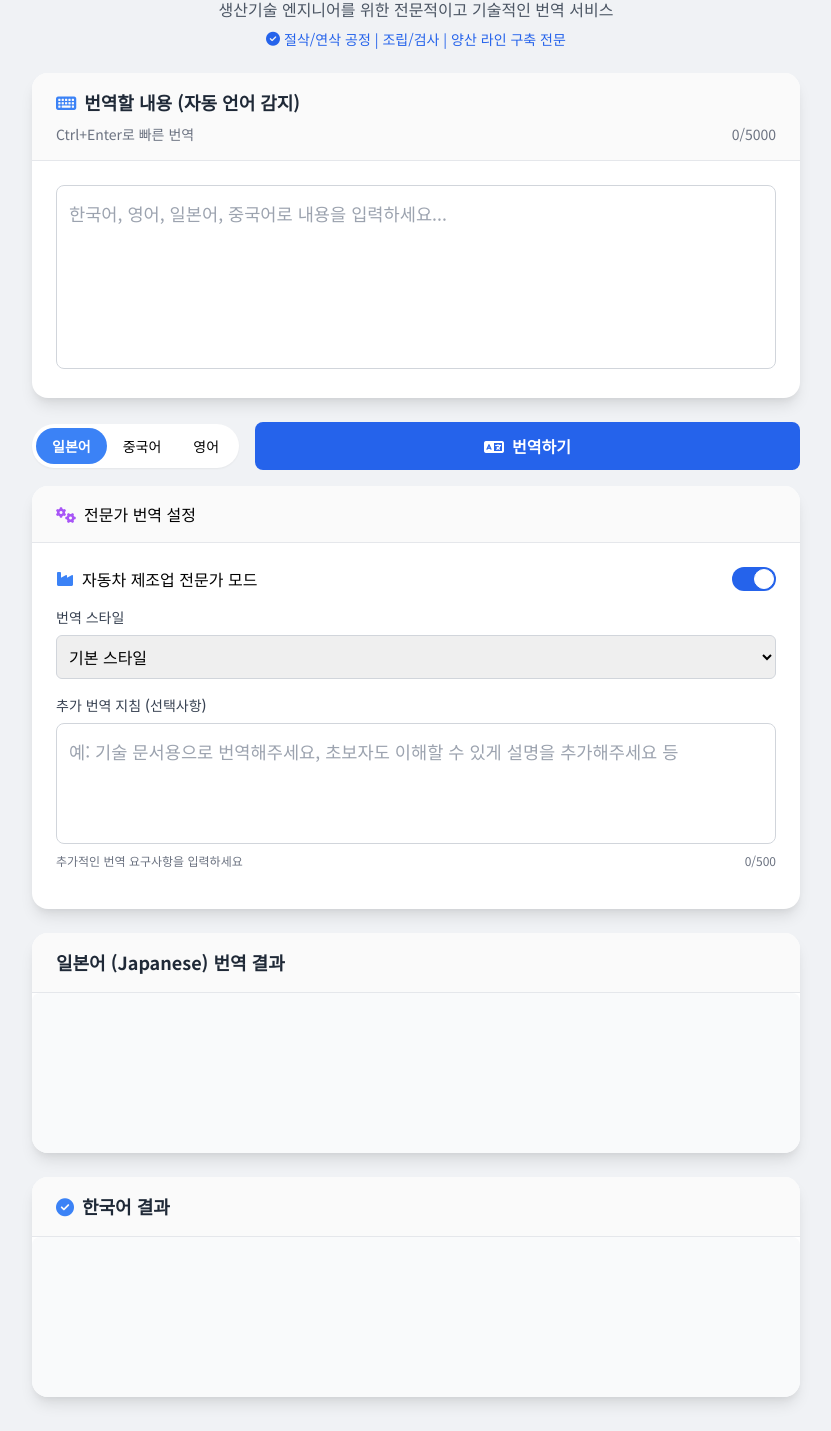
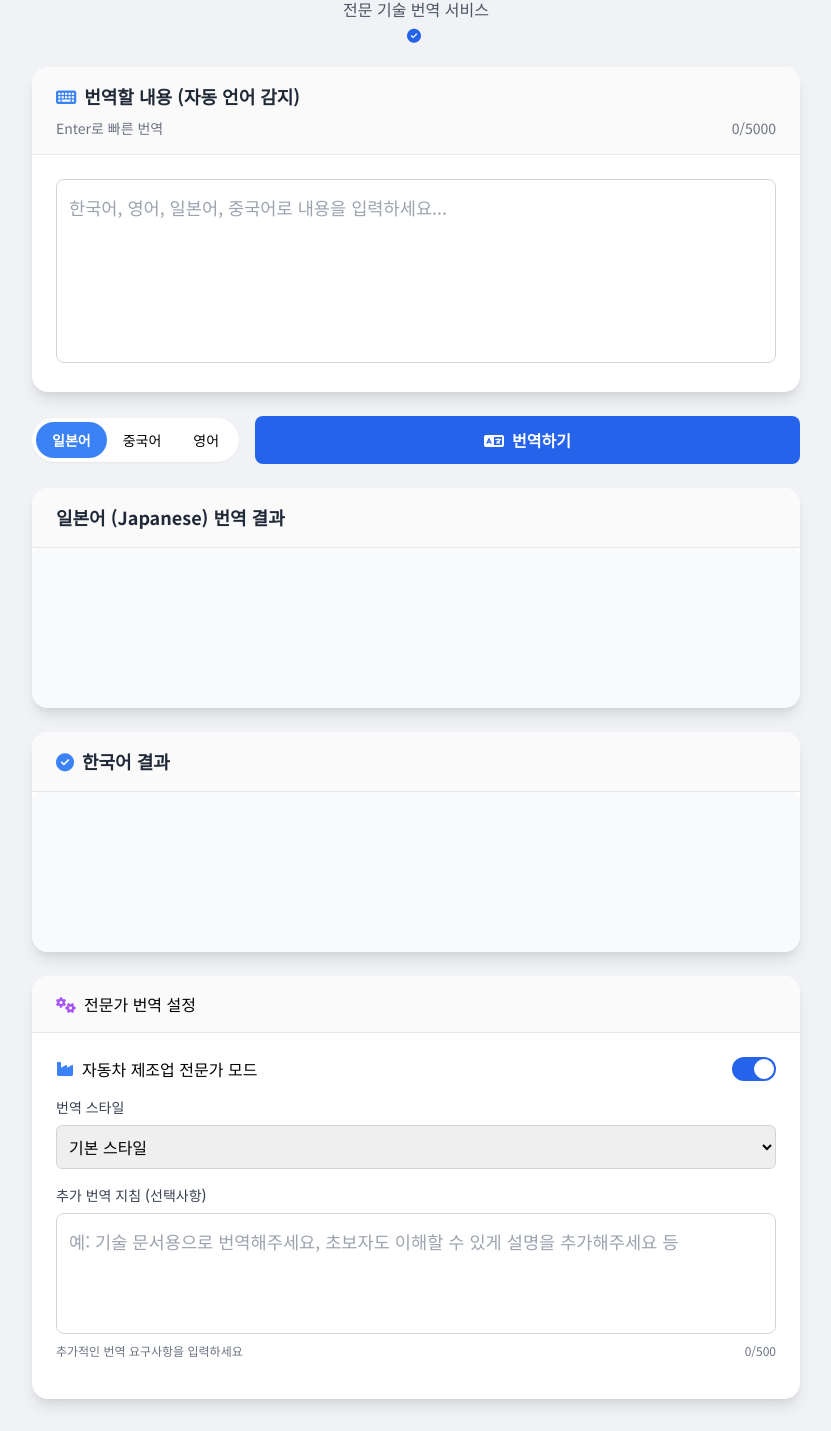
Before and after one commit to sunghoon-s/ai-translator, a website: page public/index.html in a window 1280 px wide. Shown: the part 84-1515 px from the top of the page, without its empty margins (224-1055 px from the left). Drawn offline with nearby package versions, Linux system fonts and the light colour scheme.

Commit message:
UI 개선: 전문가 번역 설정 패널을 페이지 하단으로 이동 및 키보드 단축키 개선
- 전문가 번역 설정 패널을 페이지 제일 아래로 이동하여 사용자 경험 개선
- Ctrl+Enter를 Enter 키만으로 변경하여 번역 실행을 더 간편하게 개선
- 직관적인 UI 배치로 기본 번역 기능 우선 노출

```diff
--- a/public/index.html
+++ b/public/index.html
@@ -3,7 +3,7 @@
 <head>
     <meta charset="UTF-8">
     <meta name="viewport" content="width=device-width, initial-scale=1.0">
-    <title>자동차 제조업 전문 AI 번역기 | 생산기술 엔지니어용</title>
+    <title>AI 자동 번역기</title>
     <script src="https://cdn.tailwindcss.com"></script>
     <link rel="stylesheet" href="https://cdnjs.cloudflare.com/ajax/libs/font-awesome/6.4.0/css/all.min.css">
     <link href="https://fonts.googleapis.com/css2?family=Noto+Sans+KR:wght@400;500;700&family=Noto+Sans+JP:wght@400;500;700&family=Noto+Sans+SC:wght@400;500;700&display=swap" rel="stylesheet">
@@ -109,10 +109,10 @@
                 <i class="fas fa-industry mr-3 text-blue-600"></i>
                 자동차 제조업 전문 AI 번역기
             </h1>
-            <p class="mt-2 text-gray-600">생산기술 엔지니어를 위한 전문적이고 기술적인 번역 서비스</p>
+            <p class="mt-2 text-gray-600">전문 기술 번역 서비스</p>
             <div class="mt-2 flex justify-center items-center text-sm text-blue-600">
                 <i class="fas fa-check-circle mr-1"></i>
-                <span>절삭/연삭 공정 | 조립/검사 | 양산 라인 구축 전문</span>
+                <span> </span>
             </div>
         </header>
 
@@ -122,7 +122,7 @@
                 <div class="panel-header">
                     <h2><i class="fas fa-keyboard mr-2 text-blue-500"></i>번역할 내용 (자동 언어 감지)</h2>
                     <div class="flex justify-between items-center mt-2">
-                        <span class="text-sm text-gray-500">Ctrl+Enter로 빠른 번역</span>
+                        <span class="text-sm text-gray-500">Enter로 빠른 번역</span>
                         <span id="char-counter" class="text-sm text-gray-500">0/5000</span>
                     </div>
                 </div>
@@ -143,6 +143,33 @@
                     <button id="translate-btn" class="w-full sm:w-auto flex-grow bg-blue-600 text-white font-bold py-3 px-6 rounded-lg hover:bg-blue-700 transition-transform transform hover:scale-105 focus:outline-none focus:ring-2 focus:ring-offset-2 focus:ring-blue-500">
                         <i class="fas fa-language mr-2"></i>번역하기
                     </button>
+                </div>
+            </div>
+
+            <!-- 번역 결과 패널 -->
+            <div class="panel">
+                <div class="panel-header">
+                    <h2 id="target-lang-title"><i class="fas fa-check-circle mr-2 text-green-500"></i>번역 결과</h2>
+                </div>
+                <div class="panel-body output-area">
+                    <div id="target-output-content" class="space-y-2"></div>
+                    <div id="word-study-section" class="mt-4 pt-4 border-t border-gray-200">
+                        <h3 class="font-semibold text-gray-700 mb-2">단어 학습</h3>
+                        <div id="word-study-list" class="text-sm word-study-grid"></div>
+                    </div>
+                    <div id="target-loader" class="loader-container"><div class="loader"></div></div>
+                </div>
+            </div>
+
+            <!-- 한국어 결과 패널 -->
+            <div class="panel">
+                <div class="panel-header">
+                    <h2><i class="fas fa-check-circle mr-2 text-blue-500"></i>한국어 결과</h2>
+                </div>
+                <div class="panel-body output-area">
+                    <div id="korean-output-content" class="space-y-2"></div>
+                     <div id="korean-loader" class="loader-container"><div class="loader"></div></div>
+                </div>
             </div>
 
             <!-- 전문가 모드 및 스타일 설정 -->
@@ -186,33 +213,6 @@
                             <span id="prompt-counter" class="text-xs text-gray-500">0/500</span>
                         </div>
                     </div>
-                    </div>
-                </div>
-            </div>
-
-            <!-- 번역 결과 패널 -->
-            <div class="panel">
-                <div class="panel-header">
-                    <h2 id="target-lang-title"><i class="fas fa-check-circle mr-2 text-green-500"></i>번역 결과</h2>
-                </div>
-                <div class="panel-body output-area">
-                    <div id="target-output-content" class="space-y-2"></div>
-                    <div id="word-study-section" class="mt-4 pt-4 border-t border-gray-200">
-                        <h3 class="font-semibold text-gray-700 mb-2">단어 학습</h3>
-                        <div id="word-study-list" class="text-sm word-study-grid"></div>
-                    </div>
-                    <div id="target-loader" class="loader-container"><div class="loader"></div></div>
-                </div>
-            </div>
-
-            <!-- 한국어 결과 패널 -->
-            <div class="panel">
-                <div class="panel-header">
-                    <h2><i class="fas fa-check-circle mr-2 text-blue-500"></i>한국어 결과</h2>
-                </div>
-                <div class="panel-body output-area">
-                    <div id="korean-output-content" class="space-y-2"></div>
-                     <div id="korean-loader" class="loader-container"><div class="loader"></div></div>
                 </div>
             </div>
         </main>
@@ -460,9 +460,9 @@
 
     translateBtn.addEventListener('click', translateText);
 
-    // Enter 키로 번역 실행 (Ctrl+Enter)
+    // Enter 키로 번역 실행
     sourceTextInput.addEventListener('keydown', (e) => {
-        if (e.key === 'Enter' && e.ctrlKey) {
+        if (e.key === 'Enter') {
             e.preventDefault();
             translateText();
         }
```
Lines whose indentation alone changed are shown as unchanged.
